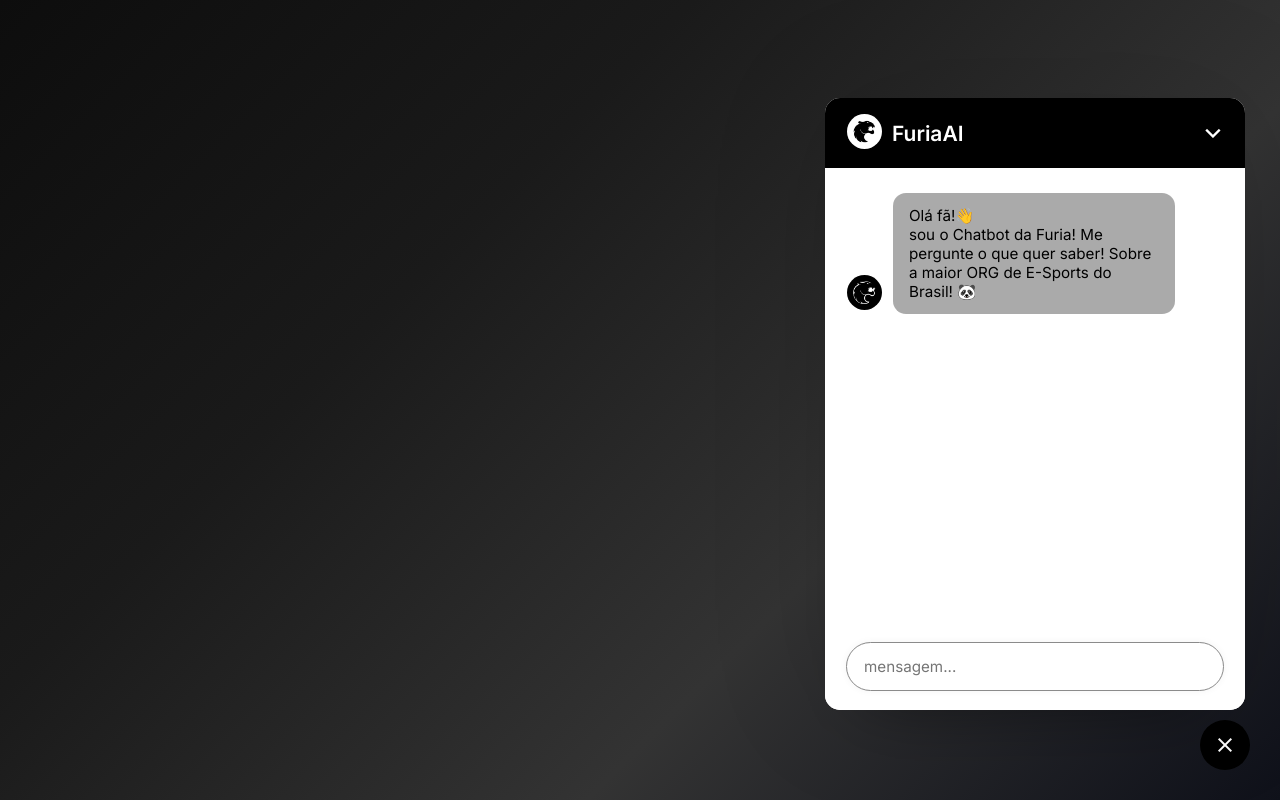
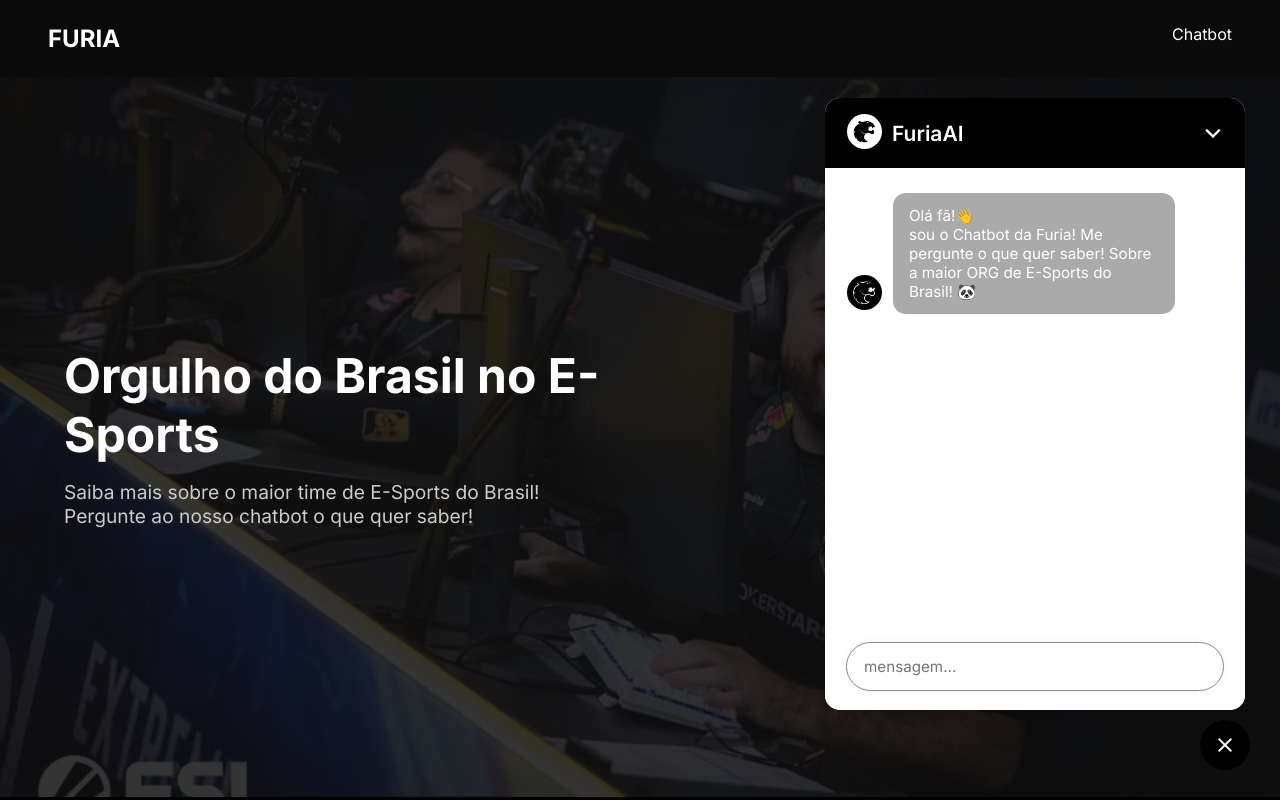
Before and after one commit to GabrielSathler/AI-chatbot-Furia, a React (Vite) app: page / in a window 1280 px wide. Built offline with nearby package versions, Linux system fonts and the light colour scheme.

Commit message:
feat: landing-page

```diff
--- a/src/App.jsx
+++ b/src/App.jsx
@@ -2,6 +2,7 @@
 import Chatboticon from "./components/Chatboticon"
 import ChatForm from "./components/ChatForm"
 import ChatMessage from "./components/ChatMessage";
+import Landing from "./landing";
 
 const App = () => {
   const [chatHistory, setChatHistory] = useState([]);
@@ -45,6 +46,8 @@
   }, [chatHistory]);
 
   return (
+    <div>
+      <Landing/>
       <div className={`container ${showChatbot ? "show-chatbot": ""}`}>
         <button onClick={() => setShowChatbot(prev => !prev)} id="chatbot-toggler">
           <span className="material-symbols-outlined">mode_comment</span>
@@ -84,6 +87,7 @@
           </div>
         </div>
       </div>
+    </div>
   )
 }
 
--- /dev/null
+++ b/src/Landing.css
@@ -0,0 +1,102 @@
+* {
+    margin: 0;
+    padding: 0;
+    box-sizing: border-box;
+  }
+
+  body {
+    font-family: 'Inter', sans-serif;
+    background-color: #000;
+    color: #fff;
+  }
+
+  a {
+    color: #fff;
+    text-decoration: none;
+    transition: color 0.2s;
+  }
+
+  a:hover {
+    color: #ccc;
+  }
+
+  /* Container da landing */
+  .landing-wrapper {
+    display: flex;
+    flex-direction: column;
+    width: 100%;
+    min-height: 100vh;
+    overflow-x: hidden;
+  }
+
+  /* NAVBAR */
+  .navbar {
+    display: flex;
+    justify-content: space-between;
+    padding: 1.5rem 3rem;
+    background-color: #0a0a0a;
+    position: sticky;
+    top: 0;
+    z-index: 10;
+  }
+
+  .navbar .logo {
+    font-weight: bold;
+    font-size: 1.5rem;
+  }
+
+  .navbar nav a {
+    margin-left: 2rem;
+    font-size: 1rem;
+  }
+
+  /* HERO SECTION */
+  .hero {
+    position: relative;
+    height: 90vh;
+    display: flex;
+    align-items: center;
+    justify-content: flex-start;
+    padding: 0 5%;
+    background: #111;
+    overflow: hidden;
+  }
+
+  .hero-bg {
+    background: center/cover no-repeat;
+    opacity: 0.15;
+    position: absolute;
+    inset: 0;
+    z-index: 0;
+  }
+
+  .hero-content {
+    z-index: 1;
+    max-width: 600px;
+  }
+
+  .hero-content h1 {
+    font-size: 3rem;
+    margin-bottom: 1rem;
+  }
+
+  .hero-content p {
+    font-size: 1.2rem;
+    color: #ccc;
+  }
+
+  /* SECTION PADRÃO */
+  .section {
+    display: flex;
+    flex-wrap: wrap;
+    gap: 2rem;
+    padding: 4rem 5%;
+    align-items: center;
+    justify-content: center;
+  }
+
+  .section img {
+    max-width: 400px;
+    width: 100%;
+    border-radius: 16px;
+  }
--- /dev/null
+++ b/src/Landing.jsx
@@ -0,0 +1,29 @@
+import "./Landing.css";
+import background from "./assets/furiaBackground2.avif";
+
+const Landing = () => {
+  return (
+    <div className="landing-wrapper">
+      <header className="navbar">
+        <div className="logo">FURIA</div>
+        <nav>
+          <a href="#chatbot">Chatbot</a>
+        </nav>
+      </header>
+
+      <section className="hero">
+        <div
+          className="hero-bg"
+          style={{ backgroundImage: `url(${background})` }}
+        ></div>
+        <div className="hero-content">
+          <h1>Orgulho do Brasil no E-Sports</h1>
+          <p>Saiba mais sobre o maior time de E-Sports do Brasil!</p>
+          <p>Pergunte ao nosso chatbot o que quer saber!</p>
+        </div>
+      </section>
+    </div>
+  );
+};
+
+export default Landing;
--- a/src/index.css
+++ b/src/index.css
@@ -10,7 +10,7 @@
 body {
     width: 100%;
     min-height: 100vh;
-    background: linear-gradient(135deg, #0D0D0D, #1A1A1A, #333333, #0F111A);
+    background:#464539;
 }
 
 #chatbot-toggler {
```
Also changed, not shown: src/assets/furiaBackground.webp (added), src/assets/furiaBackground2.avif (added). Lines whose indentation alone changed are shown as unchanged.
